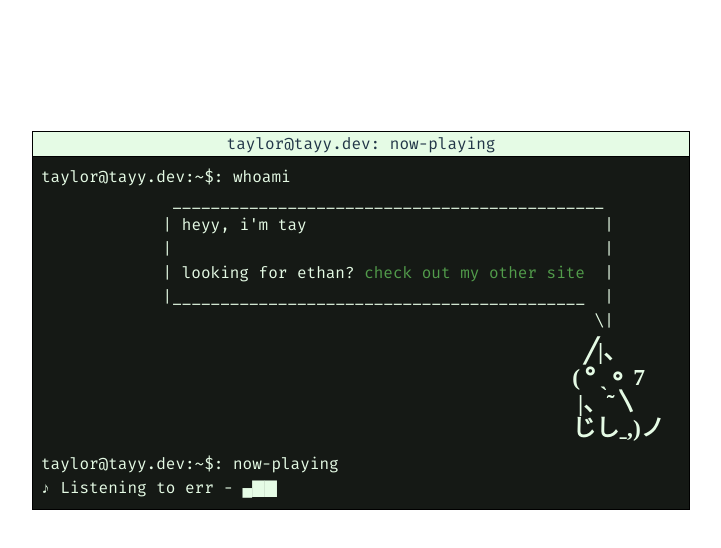
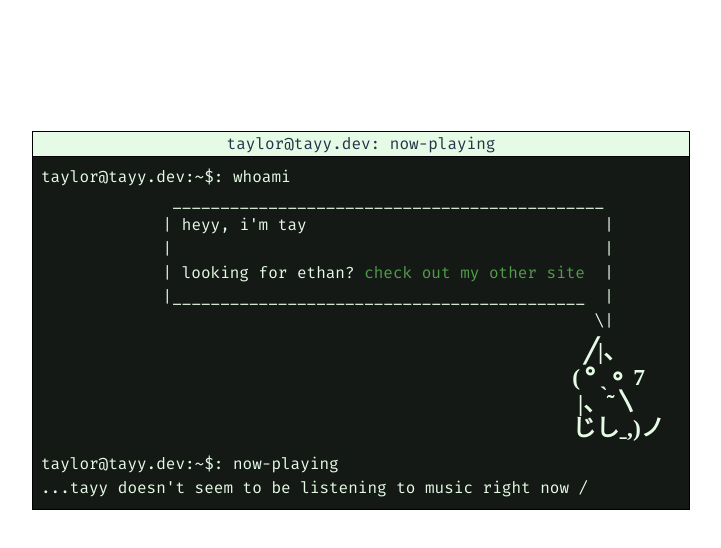
Before and after one commit to tayydev/tayy.dev, a Svelte app: page / in a window 1280 px wide. Shown: the top 548 px of the page, without its empty margins (279-1000 px from the left). Built offline with nearby package versions, Linux system fonts and the light colour scheme; no server answers.

Commit message:
yolo claude deploy

```diff
--- a/src/App.svelte
+++ b/src/App.svelte
@@ -20,8 +20,17 @@
 
         return () => { clearInterval(clear) };
     });
+    //initial load
     onMount(async () => {
         listening = await apiClient.getServerStatus()
+    })
+    //refresh load
+    onMount(() => {
+        const refreshInterval = setInterval(async () => {
+            listening = await apiClient.getServerStatus()
+        }, 30000);
+
+        return () => { clearInterval(refreshInterval) };
     })
 </script>
 
--- a/src/lib/NowPlaying.svelte
+++ b/src/lib/NowPlaying.svelte
@@ -4,6 +4,7 @@
     let { listening }: {listening: Results | null} = $props()
 
     const frames = "▁▂▃▄▅▆▇█▇▆▅▄▃▂▁";
+    const failed = "--\\\\||/   /";
     let currentFrame = $state(0);
 
     onMount(() => {
@@ -17,8 +18,10 @@
 </script>
 
 <main>
-    {#if listening}
+    {#if listening && listening.playing}
         ♪ Listening to {listening.title} - {listening.artist}
         {frames[(currentFrame + 20) % frames.length]}{frames[currentFrame]}{frames[(currentFrame + 2) % frames.length]}
+    {:else}
+        ...tayy doesn't seem to be listening to music right now {failed[currentFrame % 8 ]}
     {/if}
 </main>
```
